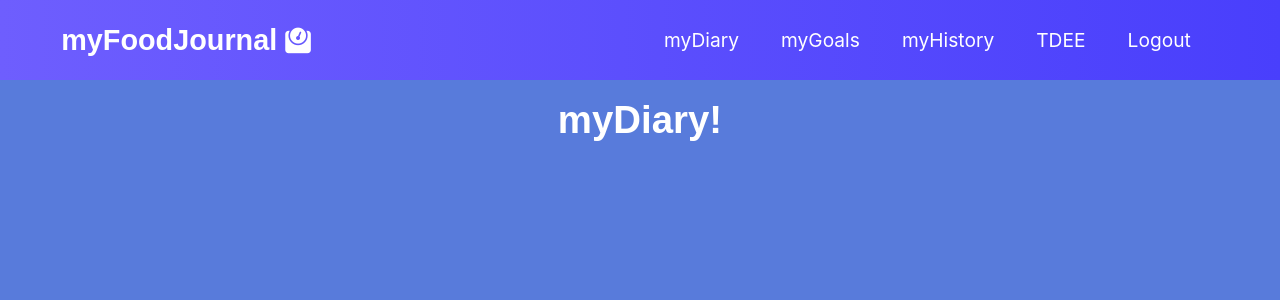
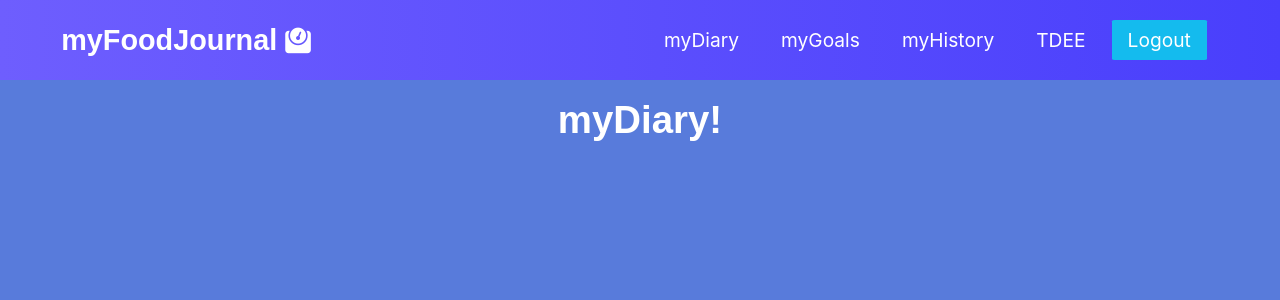
Before and after one commit to emrichmp/myFoodJournal-Frontend, a React (Create React App) app: page /#/ in a window 1280 px wide. Shown: the top 300 px of the page. Built offline with nearby package versions, Linux system fonts and the light colour scheme; a web font is replaced by a local one.

Commit message:
changed logout button styling and class name

```diff
--- a/src/components/Navbar/MenuItems.js
+++ b/src/components/Navbar/MenuItems.js
@@ -27,6 +27,6 @@ export const MenuItems = [
     {
         title: 'Logout',
         url: '/logout',
-        cName: 'nav-links'
+        cName: 'logout'
     },
 ]
--- a/src/components/Navbar/Navbar.css
+++ b/src/components/Navbar/Navbar.css
@@ -47,3 +47,17 @@
 .fa-bars {
     color: white
 }
+
+.logout {
+    background-color: rgb(20, 187, 238);
+    border-radius: 3%;
+    color: white;
+    text-decoration: none;
+    padding: 0.5rem 1rem;
+}
+
+.logout:hover {
+    background: rgb(126, 205, 230);
+    border-radius: 4px;
+    transition: all 0.2s ease-out;
+}
```
